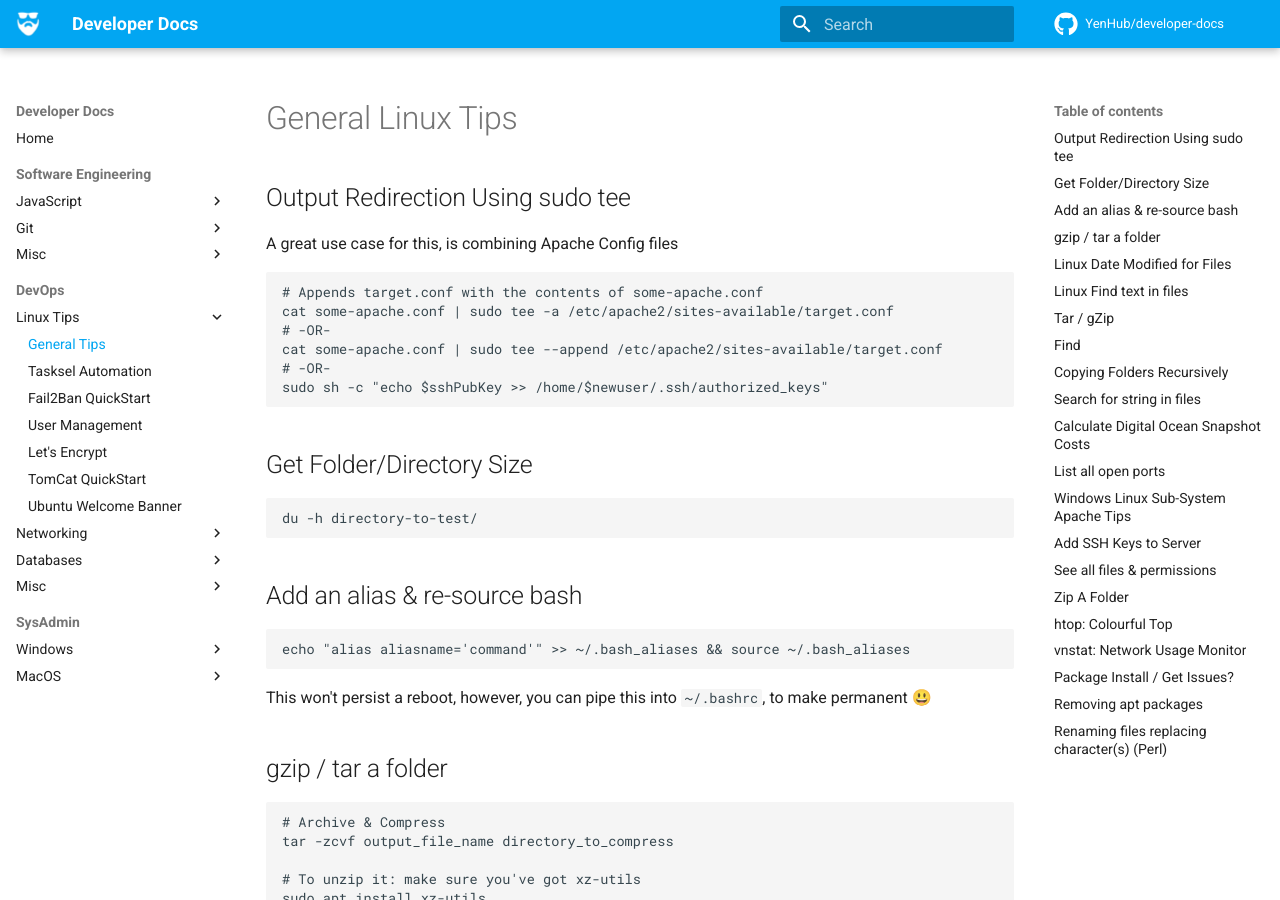
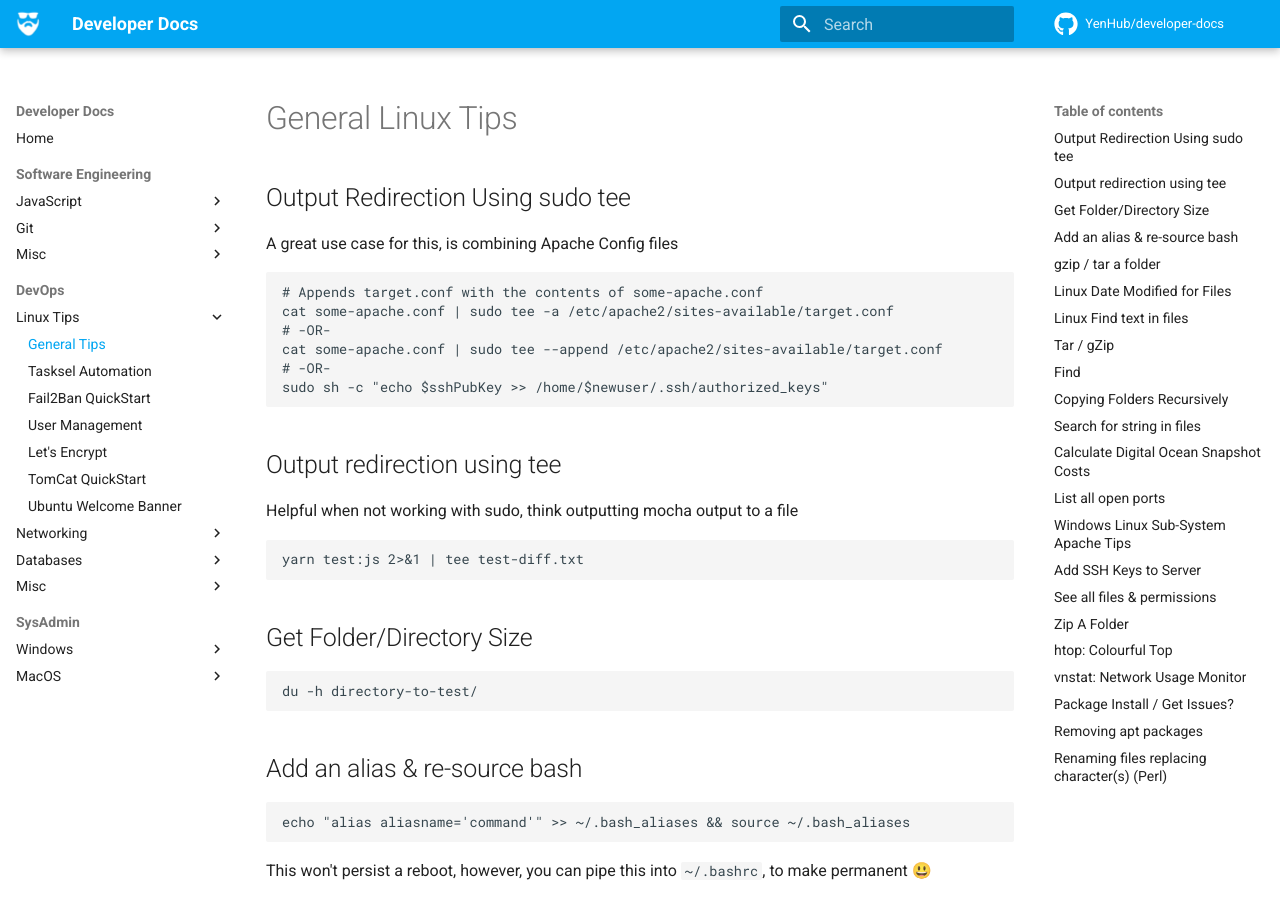
Before and after one commit to YenHub/developer-docs, an MkDocs documentation site: the page built from docs/devops/linux-tips/general-tips.md, in a window 1280 px wide and 900 px high. Built offline with MkDocs 1.6.1 and Material for MkDocs 9.7.7, drawn with Linux system fonts in a browser that asks for light colours; comment, search, counter and statistics services are not loaded.

Commit message:
💡 Push stale changes (redirection w/Tee)

````diff
--- a/docs/devops/linux-tips/general-tips.md
+++ b/docs/devops/linux-tips/general-tips.md
@@ -11,6 +11,14 @@ cat some-apache.conf | sudo tee -a /etc/apache2/sites-available/target.conf
 cat some-apache.conf | sudo tee --append /etc/apache2/sites-available/target.conf
 # -OR-
 sudo sh -c "echo $sshPubKey >> /home/$newuser/.ssh/authorized_keys"
+```
+
+## Output redirection using tee
+
+Helpful when not working with sudo, think outputting mocha output to a file
+
+```bash
+yarn test:js 2>&1 | tee test-diff.txt
 ```
 
 ## Get Folder/Directory Size
@@ -253,6 +261,7 @@ sudo apt-get autoclean
 ```
 
 ## Renaming files replacing character(s) (Perl)
+
 ```bash
 # Replace "#U00a9" with "safe"
 rename 's/#U00a9/safe/g' *
````
